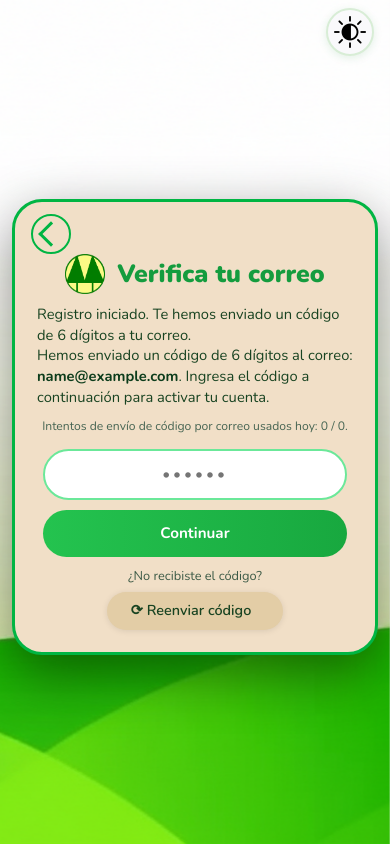
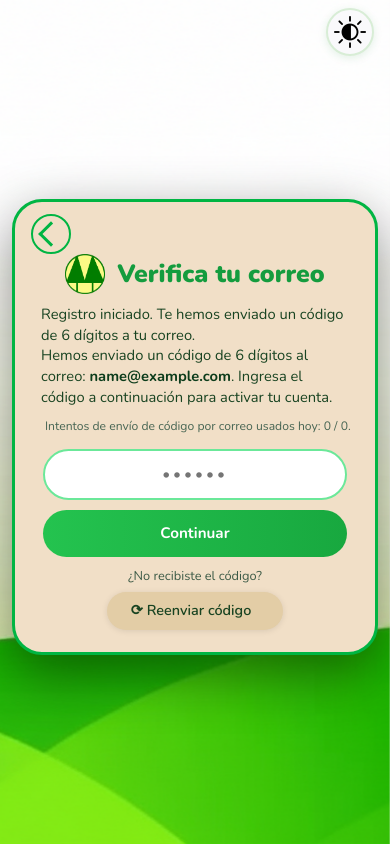
Before and after one commit to WILD09/cooperativa, a Django app: template taxis/templates/taxis/verification_email.html in a window 390 px wide. Run offline with Django 5.2, Linux system fonts and the light colour scheme; the template is opened without the code that fills it: values that come from a table or form of the project are taken from there, others are empty; the visitor is signed in with stand-in values (Sample User, id 1); some libraries are stand-ins or nearby versions.

Commit message:
Últimos ajustes al template de verificación

```diff
--- a/taxis/templates/taxis/verification_email.html
+++ b/taxis/templates/taxis/verification_email.html
@@ -318,14 +318,15 @@ body.modo-oscuro .theme-toggle-btn {
   }
 
   .vsms-desc {
-    margin-left: 4px;
-    margin-right: 4px;
+    margin-left: 8px;
+    margin-right: 8px;
     text-align: left;
   }
 
+  /* Más aire lateral, mantiene 2/5 en una sola línea */
   .vsms-daily {
-    margin-left: 6px;
-    margin-right: 6px;
+    margin-left: 12px;
+    margin-right: 12px;
     margin-bottom: 14px;
     font-size: 0.76rem;
     white-space: nowrap;
@@ -353,6 +354,7 @@ body.modo-oscuro .theme-toggle-btn {
     font-size: 0.8rem;
   }
 }
+
 </style>
 
 <img src="{% static 'img/fondo-ondas.png' %}" alt="Fondo ondas claro" class="vsms-bg-img">
```
Also changed, not shown: taxis/templates/taxis/password_reset_request.html (+5 -4 lines).
